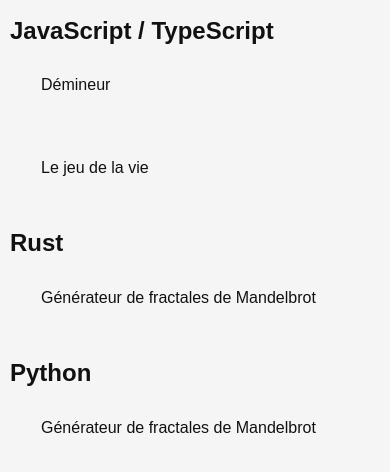
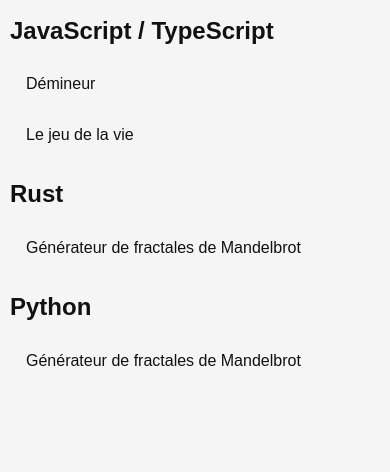
Before and after one commit to NilsPonsard/sautax-website, a plain HTML site: page projets.html in a window 390 px wide. Shown: the part 474-946 px from the top of the page. After the commit the page ends 870 px from the top, so only its background shows below. Drawn offline with nearby package versions, Linux system fonts and the light colour scheme.

Commit message:
style change

```diff
--- a/css/style.css
+++ b/css/style.css
@@ -148,6 +148,10 @@ h2 {
         text-align: left;
         margin-right: 15px;
         margin-left: 15px;
+        margin: 0;
+    }
+    h2 {
+        margin-bottom: 15px;
     }
 
 }
```
